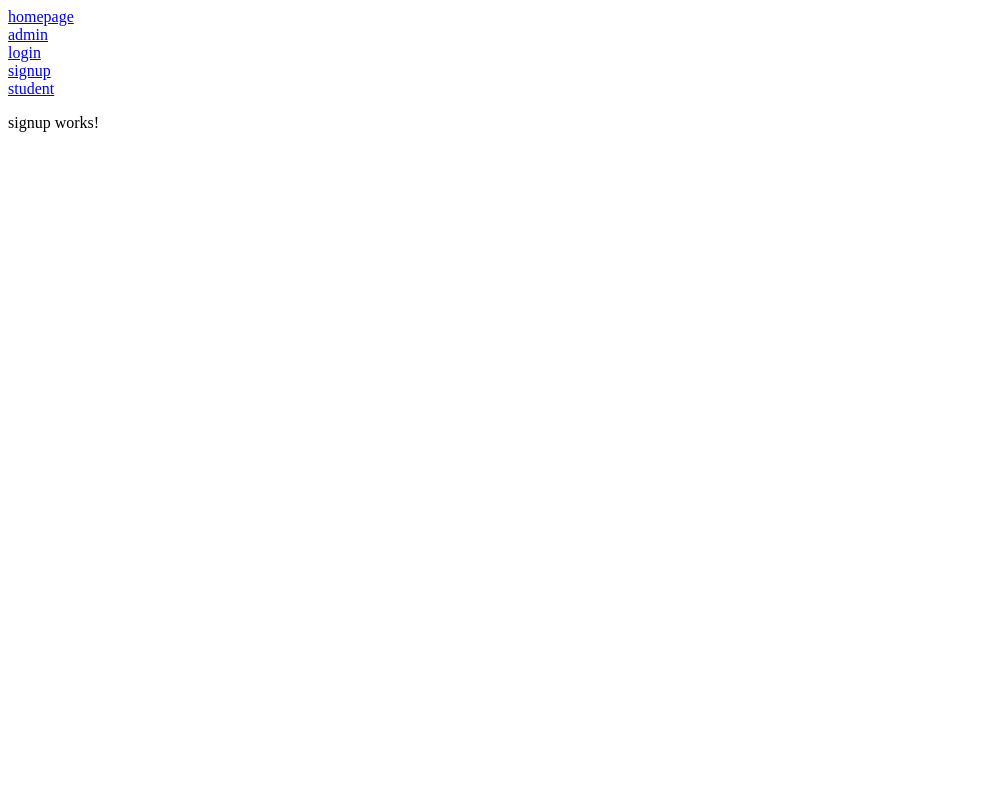
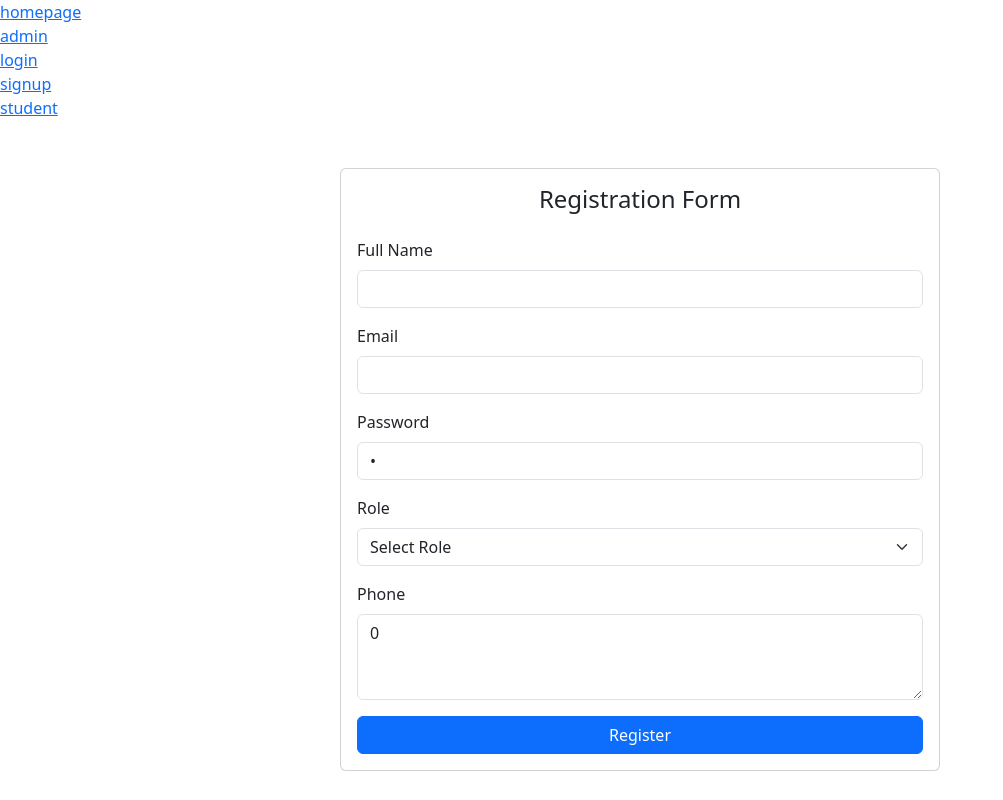
Before and after one commit to yash23-mawale/AngularProject, an Angular app: page /signup in a window 1280 px wide. Shown: the whole page, without its empty margins (0-1003 px from the left). Built offline with nearby package versions, Linux system fonts and the light colour scheme.

Commit message:
done boostrap

```diff
--- a/angular.json
+++ b/angular.json
@@ -16,9 +16,7 @@
             "outputPath": "dist/angular-trainee-day2",
             "index": "src/index.html",
             "browser": "src/main.ts",
-            "polyfills": [
-              "zone.js"
-            ],
+            "polyfills": ["zone.js"],
             "tsConfig": "tsconfig.app.json",
             "assets": [
               {
@@ -27,6 +25,7 @@
               }
             ],
             "styles": [
+              "node_modules/bootstrap/dist/css/bootstrap.min.css",
               "src/styles.css"
             ],
             "scripts": []
@@ -73,10 +72,7 @@
         "test": {
           "builder": "@angular-devkit/build-angular:karma",
           "options": {
-            "polyfills": [
-              "zone.js",
-              "zone.js/testing"
-            ],
+            "polyfills": ["zone.js", "zone.js/testing"],
             "tsConfig": "tsconfig.spec.json",
             "assets": [
               {
@@ -84,9 +80,7 @@
                 "input": "public"
               }
             ],
-            "styles": [
-              "src/styles.css"
-            ],
+            "styles": ["src/styles.css"],
             "scripts": []
           }
         }
--- a/package.json
+++ b/package.json
@@ -18,6 +18,7 @@
     "@angular/platform-browser": "^18.2.0",
     "@angular/platform-browser-dynamic": "^18.2.0",
     "@angular/router": "^18.2.0",
+    "bootstrap": "^5.3.7",
     "rxjs": "~7.8.0",
     "tslib": "^2.3.0",
     "zone.js": "~0.14.10"
--- a/src/app/app.component.html
+++ b/src/app/app.component.html
@@ -1,4 +1,4 @@
-<div class="roew">
+<div class="row">
   <div class="col-4">
     <a routerLink="/homepage">homepage</a><br>
     <a routerLink="/admin">admin</a><br>
--- a/src/app/components/signup/signup.component.html
+++ b/src/app/components/signup/signup.component.html
@@ -1 +1,46 @@
-<p>signup works!</p>
+<div class="container mt-5">
+  <div class="card mx-auto" style="max-width: 600px;">
+    <div class="card-body">
+      <h4 class="card-title text-center mb-4">Registration Form</h4>
+
+      <form (ngSubmit)="onSubmit()" >
+        <!-- Name -->
+        <div class="mb-3">
+          <label class="form-label">Full Name</label>
+          <input type="text" class="form-control" [(ngModel)]="student.name" name="name">
+        </div>
+
+        <!-- Email -->
+        <div class="mb-3">
+          <label class="form-label">Email</label>
+          <input type="email" class="form-control" [(ngModel)]="student.email" name="email">
+        </div>
+
+        <!-- Password -->
+        <div class="mb-3">
+          <label class="form-label">Password</label>
+          <input type="password" class="form-control" [(ngModel)]="student.password" name="password">
+        </div>
+
+        <!-- Role -->
+        <div class="mb-3">
+          <label class="form-label">Role</label>
+          <select class="form-select" [(ngModel)]="student.role" name="role">
+            <option value="">Select Role</option>
+            <option value="Student">Student</option>
+            <option value="Teacher">Teacher</option>
+            <option value="Admin">Admin</option>
+          </select>
+        </div>
+
+        <!-- phone -->
+        <div class="mb-3">
+          <label class="form-label">Phone</label>
+          <textarea class="form-control" rows="3" [(ngModel)]="student.phone" name="phone"></textarea>
+        </div>
+
+        <button type="submit" class="btn btn-primary w-100">Register</button>
+      </form>
+    </div>
+  </div>
+</div>
--- a/src/app/components/signup/signup.component.ts
+++ b/src/app/components/signup/signup.component.ts
@@ -1,12 +1,24 @@
-import { Component } from '@angular/core';
-
+import { Component, model } from '@angular/core';
+import { FormsModule } from '@angular/forms';
+import { student } from '../../model/interfaces';
 @Component({
   selector: 'app-signup',
   standalone: true,
-  imports: [],
+  imports: [FormsModule],
   templateUrl: './signup.component.html',
   styleUrl: './signup.component.css'
 })
 export class SignupComponent {
+  student:student={
+    name:"",
+    email:"",
+    password:0,
+    role:"",
+    phone:0
+  }
 
+  onSubmit(){
+    console.log("Form Data",model)
+    alert("Form Submitted Successfully!");
+  }
 }
```
Also changed, not shown: 1 other file (tests, documents, lock files or other folders).
